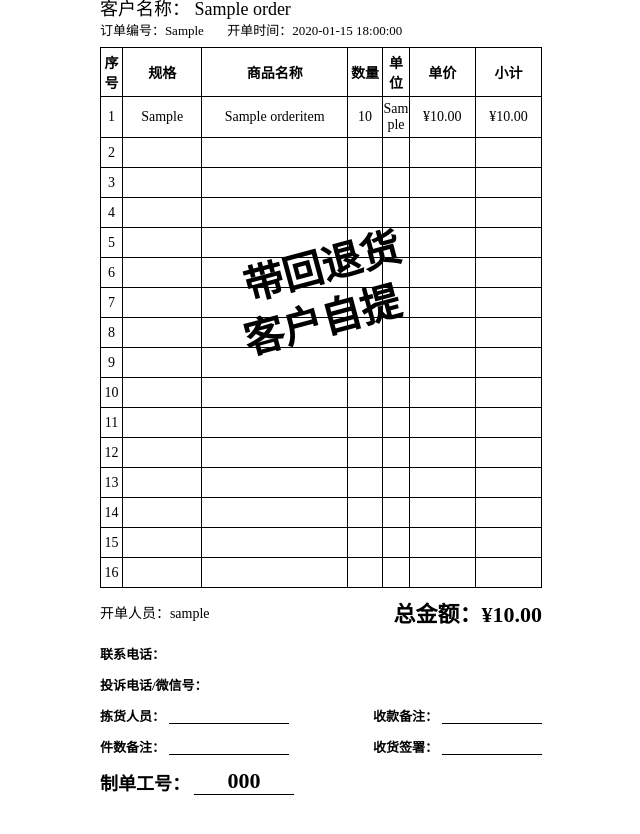
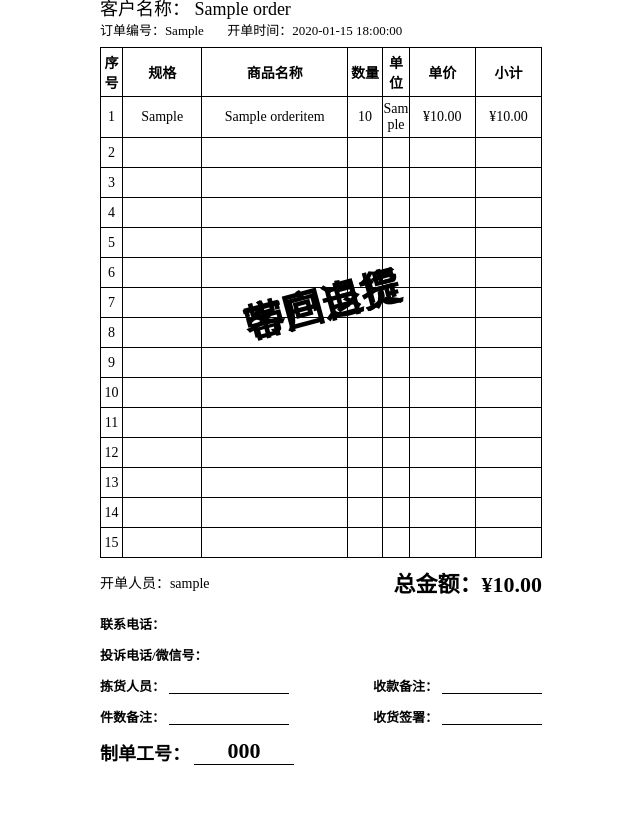
Before and after one commit to tanzhenjie-2025/EasyStock, a Django app: a page that uses templates/bill/print.html in a window 1280 px wide. Shown: the part 138-972 px from the top of the page, without its empty margins (319-959 px from the left). After the commit the page ends 903 px from the top, so only its background shows below. Run offline with Django 5.2, Linux system fonts and the light colour scheme; a user stored in the database is signed in; tables that the repository leaves empty hold one stand-in row (values such as "Sample post").

Commit message:
订单模块-优化前端打印显示

```diff
--- a/bill/views.py
+++ b/bill/views.py
@@ -512,8 +512,8 @@ def print_order(request, order_no):
         operation_type__in=['return', 'exchange']
     ).exists()
 
-    items_display = list(items[:16])
-    items_display.extend([None] * (16 - len(items_display)))
+    items_display = list(items[:15])
+    items_display.extend([None] * (15 - len(items_display)))
     float_start = find_float_start(items_display)
 
     # ========== 交付方式水印 ==========
@@ -562,7 +562,7 @@ def batch_print_orders(request):
     orders_data = []
     for order in orders:
         items = order.items.select_related('product')
-        items_display = list(items[:16]) + [None] * (16 - min(len(items), 16))
+        items_display = list(items[:15]) + [None] * (15 - min(len(items), 15))
         has_return_or_exchange = has_return_or_exchange_items(order)
         float_start = find_float_start(items_display)
 
@@ -1124,7 +1124,7 @@ def has_return_or_exchange_items(order):
 
 def find_float_start(items_display):
     """从第11行（索引10）开始，查找连续3个空行，返回起始索引，否则返回None"""
-    for start in range(10, 13):  # 索引10~15，保证有3行
+    for start in range(10, 12):  # 索引10~15，保证有3行
         if all(items_display[start + i] is None for i in range(3)):
             return start
     return None
--- a/templates/bill/print.html
+++ b/templates/bill/print.html
@@ -192,19 +192,22 @@
         }
         /* 交付方式水印（独立于补货水印） */
 /* 交付方式水印 - 与补货水印风格一致，覆盖整个表格容器 */
-.watermark-delivery {
+.watermark-delivery,
+.watermark-return {
     position: absolute;
     left: 0;
-    top: 50%;                /* 垂直居中 */
-    transform: translateY(-50%) rotate(-15deg);
-    width: 100%;
+    top: 0;
+    right: 0;
+    bottom: 0;          /* 铺满整个 .table-wrapper */
     display: flex;
+    align-items: center;
     justify-content: center;
     font-size: 40px;
     font-weight: bold;
     color: #000;
+    transform: rotate(-15deg);
     pointer-events: none;
-    z-index: 20;             /* 更高层级 */
+    z-index: 20;        /* 可根据需要调整层级，但不会同时出现 */
 }
     </style>
 </head>
```
Also changed, not shown: templates/bill/batch_print.html (+18 -0 lines).
